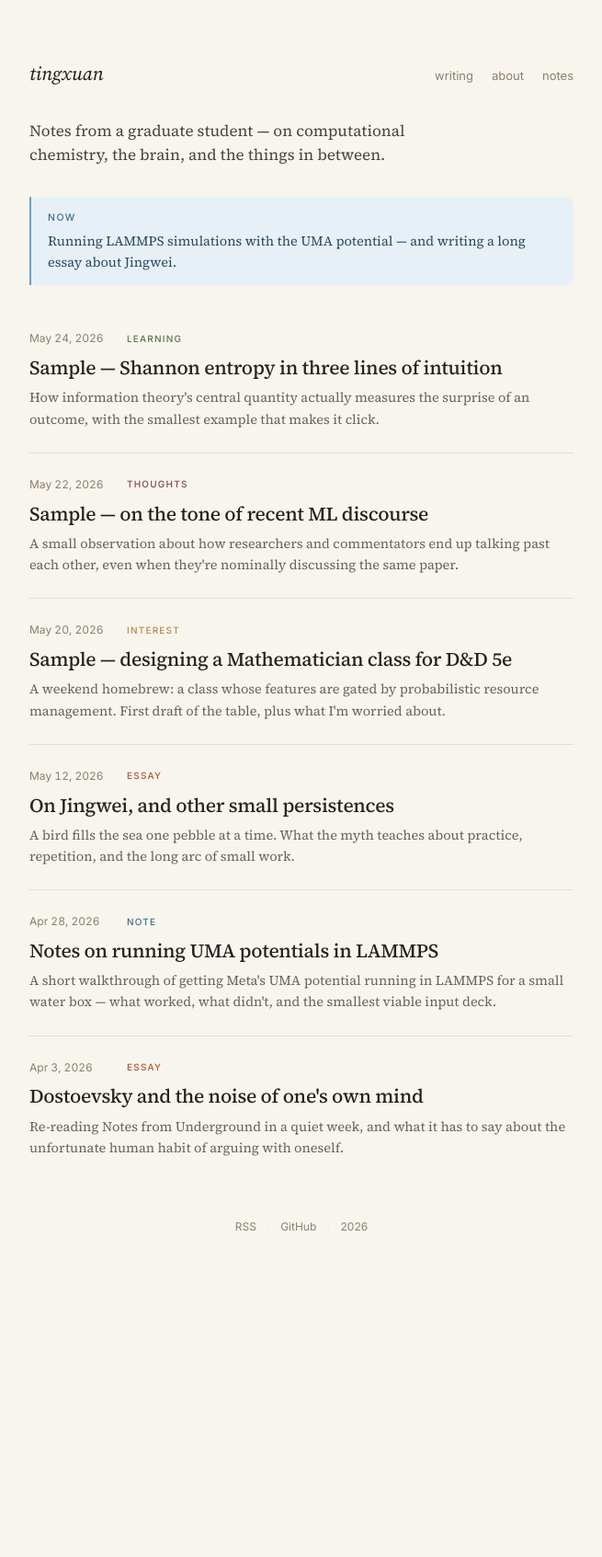
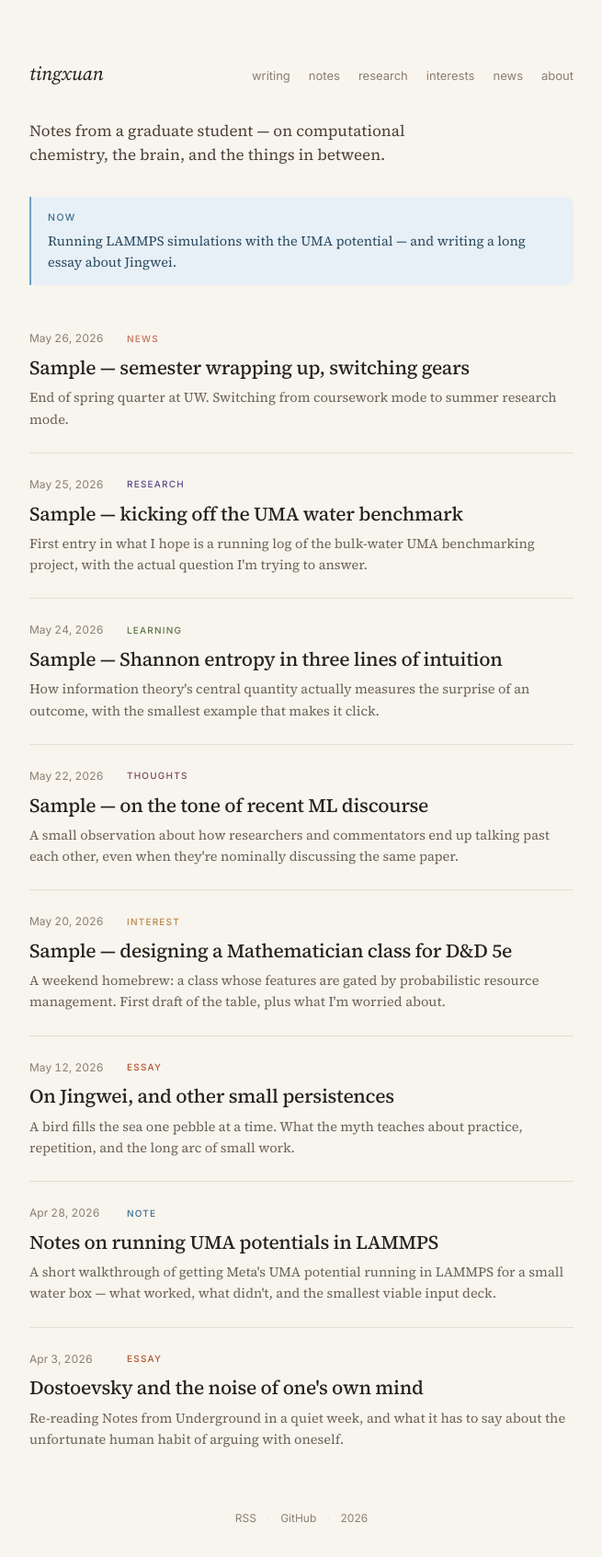
Before and after one commit to TingXuan-Huang/TingXuan-Huang.github.io, a Jekyll site: the page built from index.md, in a window 1280 px wide. Shown: the whole page at 92% size, without its empty margins (312-967 px from the left). Built offline with Jekyll 4.4.1, drawn with Linux system fonts in a browser that asks for light colours; before the commit the page ends 1376 px from its top, so only the background shows below that.

Commit message:
Add category filter pages and reorganize nav into 6 links
Adds news and research as new categories (coral and indigo accents), a
generic category-filter layout (_layouts/category.html), four filter
index pages (notes, research, interests, news), and rewrites the
header nav to point at them. Includes sample posts for the two new
categories and updates the about page to list all seven categories.

The /notes/ filter combines `note` and `learning` so the nav stays
concise. `essay` and `thoughts` posts still appear on the homepage but
don't yet have dedicated filter pages.

```diff
--- a/_includes/header.html
+++ b/_includes/header.html
@@ -2,7 +2,10 @@
   <a class="wordmark" href="{{ '/' | relative_url }}">{{ site.title }}</a>
   <nav class="site-nav" aria-label="Primary">
     <a href="{{ '/' | relative_url }}">writing</a>
+    <a href="{{ '/notes/' | relative_url }}">notes</a>
+    <a href="{{ '/research/' | relative_url }}">research</a>
+    <a href="{{ '/interests/' | relative_url }}">interests</a>
+    <a href="{{ '/news/' | relative_url }}">news</a>
     <a href="{{ '/about/' | relative_url }}">about</a>
-    <a href="{{ '/' | relative_url }}">notes</a>
   </nav>
 </header>
--- /dev/null
+++ b/_posts/2026-05-25-uma-water-benchmark.md
@@ -0,0 +1,15 @@
+---
+layout: post
+title: "Sample — kicking off the UMA water benchmark"
+date: 2026-05-25
+category: research
+excerpt: "First entry in what I hope is a running log of the bulk-water UMA benchmarking project, with the actual question I'm trying to answer."
+---
+
+_(Sample post for the `research` category — delete or rewrite freely.)_
+
+The question, stripped down: do graph neural network potentials like Meta's UMA give physically reasonable bulk-water properties (density, RDF, diffusion coefficient) at the scale where classical force fields are usually "good enough"?
+
+Two things make this interesting. First, the cost: UMA is roughly 100× slower per step than TIP4P. If it's not noticeably more accurate at the same statistical mechanics, that's hard to justify. Second, the structure of failures: classical force fields fail in predictable ways; neural potentials fail in *weirder* ways. I want a paper-trail of what those failures look like for a tractable system before trying anything more interesting.
+
+I'll log progress here as I go. First milestone: equilibrated 64-molecule box, NPT at 298K, with both potentials. Already saw one surprise — writing that up next.
--- /dev/null
+++ b/_posts/2026-05-26-semester-wrap.md
@@ -0,0 +1,13 @@
+---
+layout: post
+title: "Sample — semester wrapping up, switching gears"
+date: 2026-05-26
+category: news
+excerpt: "End of spring quarter at UW. Switching from coursework mode to summer research mode."
+---
+
+_(Sample post for the `news` category — delete or rewrite freely.)_
+
+Spring quarter ended last week. Three finals, two papers, one project deadline that I made by exactly fourteen minutes. Standard.
+
+Switching gears for summer: more time in the lab, more time on this blog, hopefully fewer 3 AM commits. The "Now" line on the homepage will get rewritten once I figure out what summer actually looks like.
--- a/assets/css/main.scss
+++ b/assets/css/main.scss
@@ -20,6 +20,8 @@
   --moss:     #5D7548;
   --plum:     #7D4858;
   --amber:    #B88947;
+  --indigo:   #5A4A8A;
+  --coral:    #C2725A;
 
   --excerpt:  #6B6357;
 
@@ -225,6 +227,12 @@
 .post-entry--interest .post-tag,
 .post-tag--interest { color: var(--amber); }
 
+.post-entry--research .post-tag,
+.post-tag--research { color: var(--indigo); }
+
+.post-entry--news .post-tag,
+.post-tag--news { color: var(--coral); }
+
 .post-title {
   font-family: var(--font-serif);
   font-size: 21px;
@@ -241,6 +249,8 @@
 .post-entry--learning:hover .post-title { color: var(--moss); }
 .post-entry--thoughts:hover .post-title { color: var(--plum); }
 .post-entry--interest:hover .post-title { color: var(--amber); }
+.post-entry--research:hover .post-title { color: var(--indigo); }
+.post-entry--news:hover     .post-title { color: var(--coral); }
 
 .post-excerpt {
   font-family: var(--font-serif);
@@ -407,6 +417,40 @@
 .prose.page > :first-child { margin-top: 0; }
 
 /* ============================================================================
+   Filter pages (category index — Notes / Interests / News / Research)
+   ============================================================================ */
+.page-header {
+  margin-bottom: 1.5rem;
+}
+
+.page-title {
+  font-family: var(--font-serif);
+  font-size: 32px;
+  font-weight: 500;
+  line-height: 1.2;
+  letter-spacing: -0.015em;
+  color: var(--ink);
+  margin: 0 0 0.5rem;
+}
+
+.page-description {
+  font-family: var(--font-serif);
+  font-size: 16px;
+  line-height: 1.55;
+  color: var(--ink-soft);
+  margin: 0;
+  max-width: 460px;
+}
+
+.empty-state {
+  font-family: var(--font-serif);
+  font-size: 15px;
+  color: var(--muted);
+  font-style: italic;
+  padding: 2rem 0;
+}
+
+/* ============================================================================
    Site footer
    ============================================================================ */
 .site-footer {
```
Also changed, not shown: _layouts/category.html (added, +42 -0 lines), about.md (+2 -0 lines), interests.md (added, +8 -0 lines), news.md (added, +8 -0 lines), notes.md (added, +9 -0 lines), research.md (added, +8 -0 lines).
